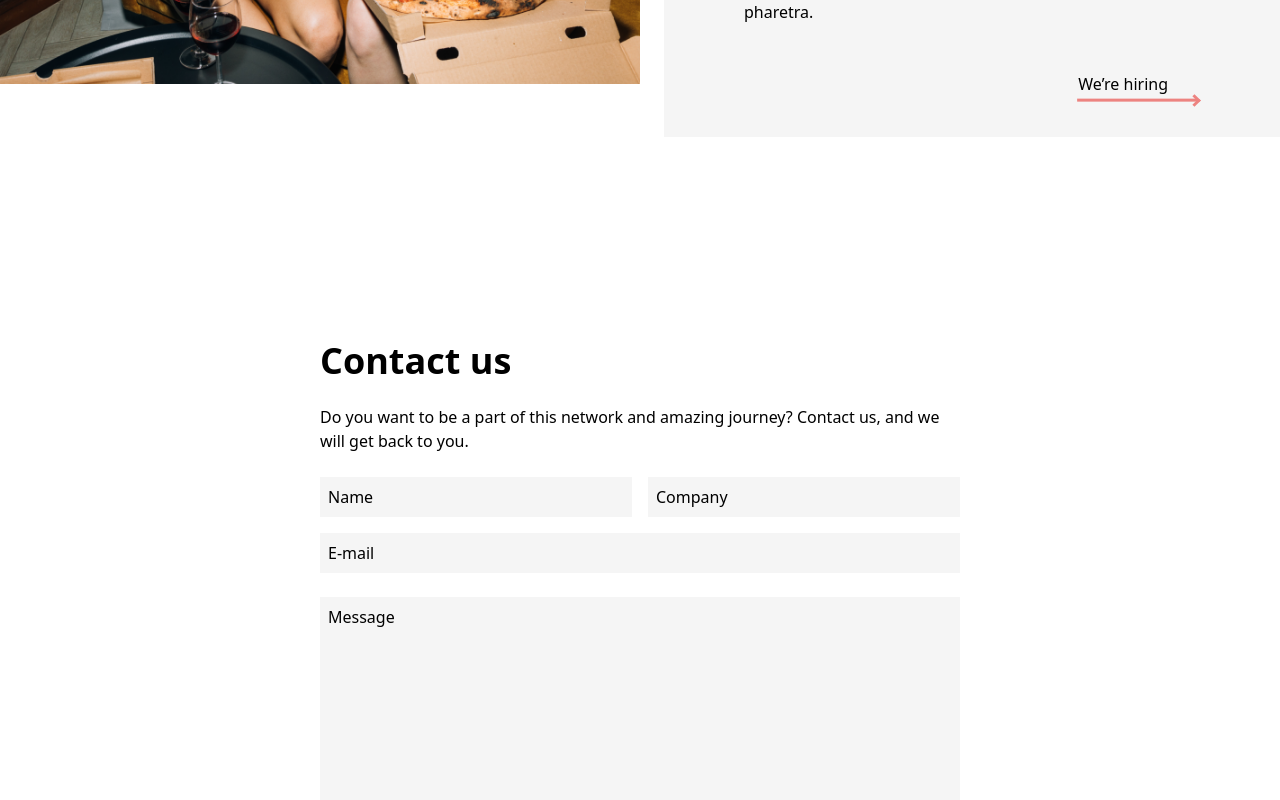
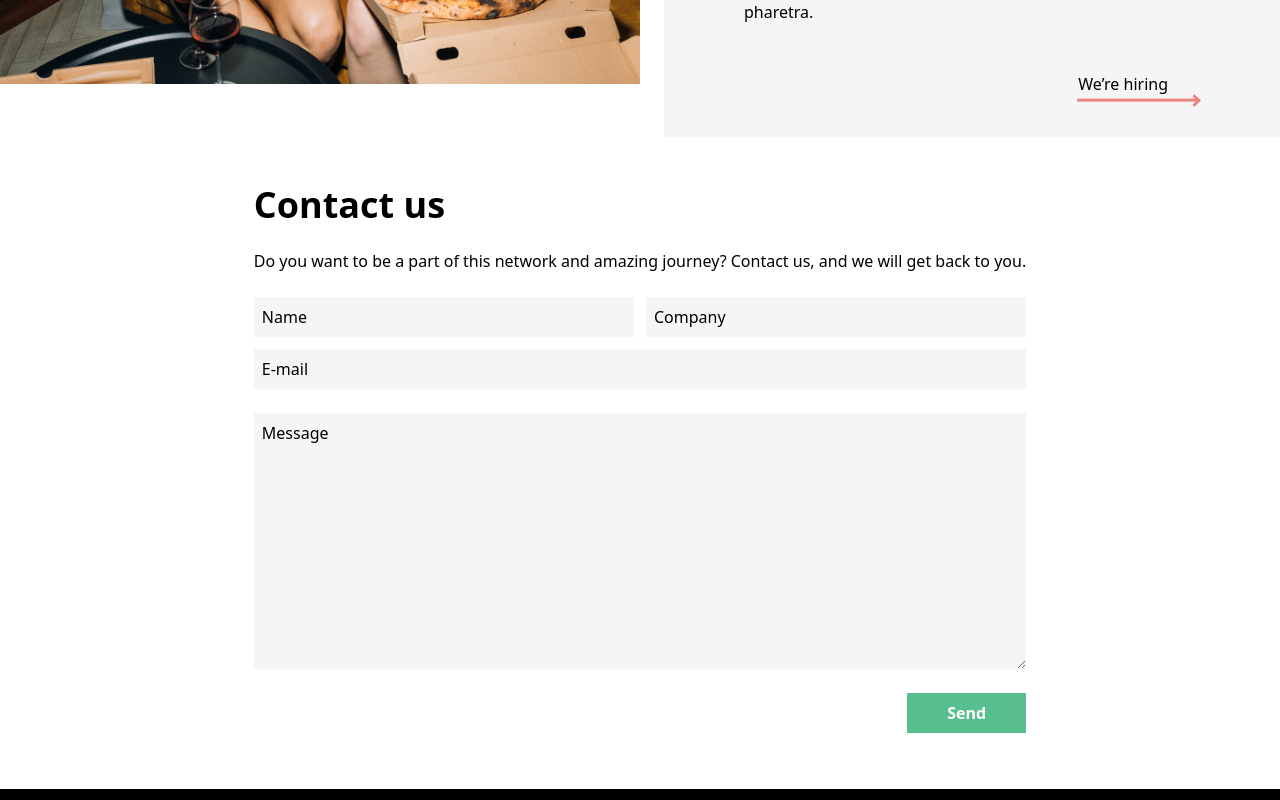
Before and after one commit to OliverCvetkoski/creative-labs, a Nuxt app: page / in a window 1280 px wide. Shown: the part 2520-3320 px from the top of the page. Built offline with nearby package versions, Linux system fonts and the light colour scheme.

Commit message:
fixing tailwing css

```diff
--- a/components/Form.vue
+++ b/components/Form.vue
@@ -1,7 +1,7 @@
 <template>
-  <div class="flex justify-center items-center h-screen mt-12 lg:mt-24 mb-8">
-    <div class="flex flex-col w-9/12 lg:w-6/12 pb-2">
-      <div class="lg:text-left text-center">
+  <div class="flex justify-center items-center p-12">
+    <div class="flex flex-col pb-2">
+      <div class="md:text-left text-center">
         <h2 class="text-4xl font-bold">Contact us</h2>
       </div>
       <br />
@@ -10,8 +10,8 @@
         us, and we will get back to you.
       </p>
       <br />
-      <div class="mb-4 lg:flex lg:flex-col justify-between">
-        <div class="grid lg:flex">
+      <div class="pb-3 justify-between">
+        <div class="grid md:flex gap-3">
           <input
             type="text"
             placeholder="Name"
@@ -23,7 +23,7 @@
             type="text"
             placeholder="Company"
             required
-            class="lg:ml-4 placeholder-black p-2 flex-1 mt-4 lg:mt-0"
+            class="placeholder-black p-2 flex-1"
             style="background-color: #f5f5f5"
           />
         </div>
@@ -34,7 +34,7 @@
         placeholder="E-mail"
         required
         style="background-color: #f5f5f5"
-        class="placeholder-black p-2 pr-12"
+        class="placeholder-black p-2"
       />
       <br />
       <textarea
```
